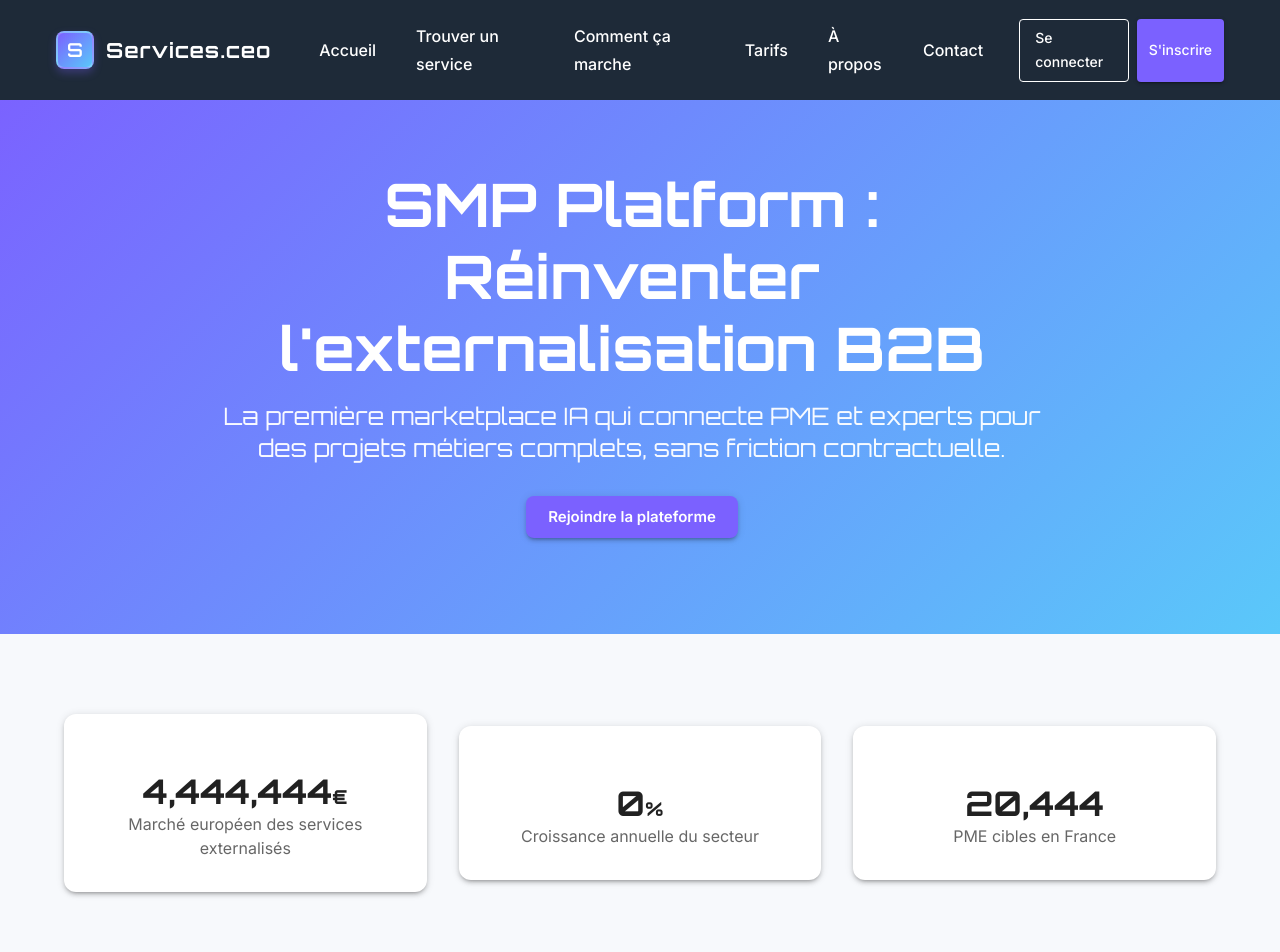
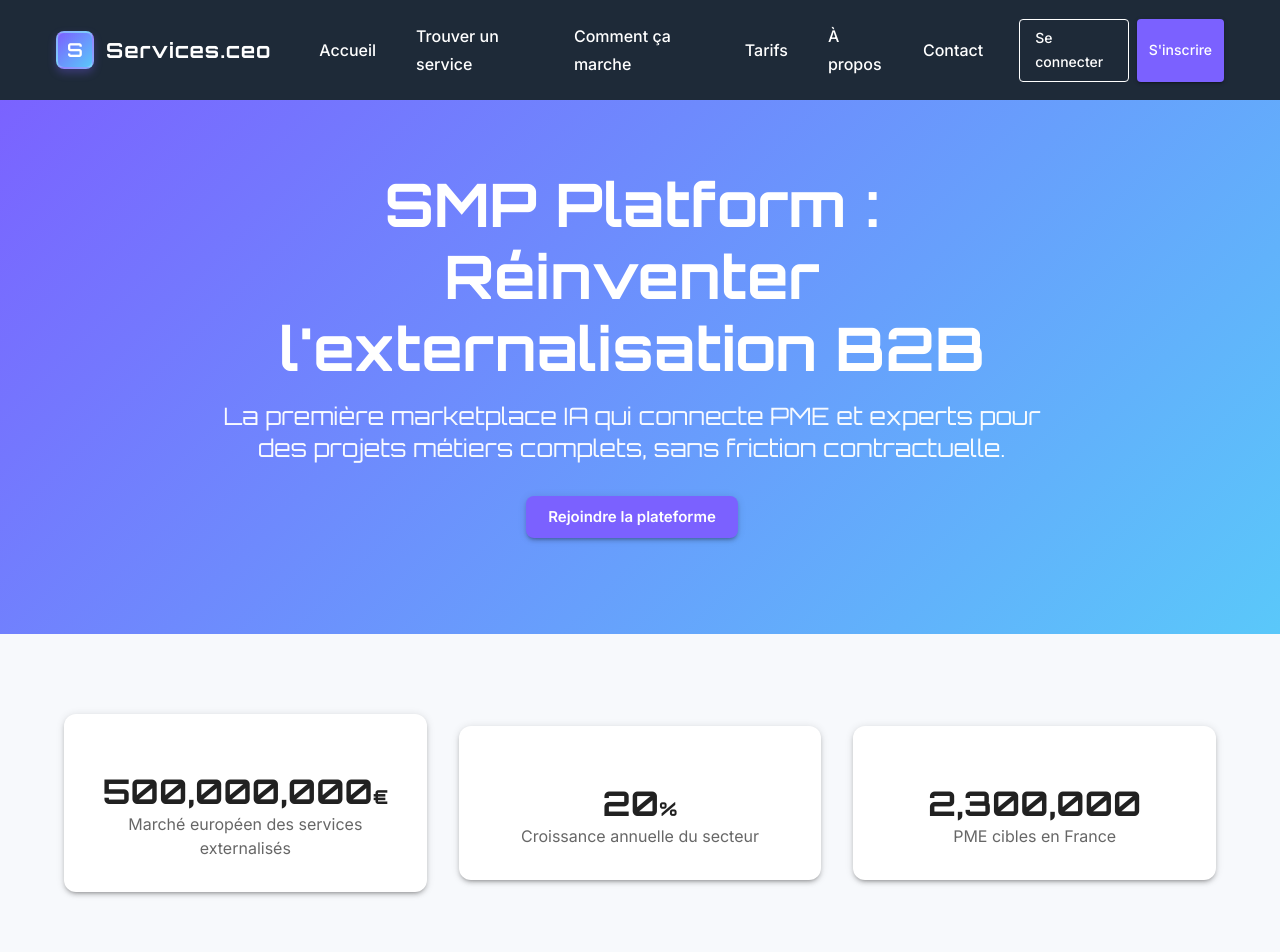
Before and after one commit to Hackathon-Grp-1/services-project-front, a React (Vite) app: page /about in a window 1280 px wide. Shown: the top 952 px of the page. Built offline with nearby package versions, Linux system fonts and the light colour scheme; some icons are missing.

Commit message:
fix: :bug: animated counters

```diff
--- a/src/pages/AboutPage.tsx
+++ b/src/pages/AboutPage.tsx
@@ -29,7 +29,8 @@ const AnimatedCounter = ({
   suffix?: string;
 }) => {
   const [count, setCount] = useState(0);
-  const ref = useRef<ReturnType<typeof setTimeout> | null>(null);
+  const timeoutRef = useRef<ReturnType<typeof setTimeout> | null>(null);
+
   useEffect(() => {
     let start = 0;
     const end = value;
@@ -39,14 +40,20 @@ const AnimatedCounter = ({
       start += increment;
       if (start < end) {
         setCount(Math.floor(start));
-        ref.current = setTimeout(update, 16);
+        timeoutRef.current = setTimeout(update, 16);
       } else {
         setCount(end);
       }
     }
+
     update();
 
-    if (ref.current) clearTimeout(ref.current);
+    // Cleanup function
+    return () => {
+      if (timeoutRef.current) {
+        clearTimeout(timeoutRef.current);
+      }
+    };
   }, [value, duration]);
 
   return (
```
